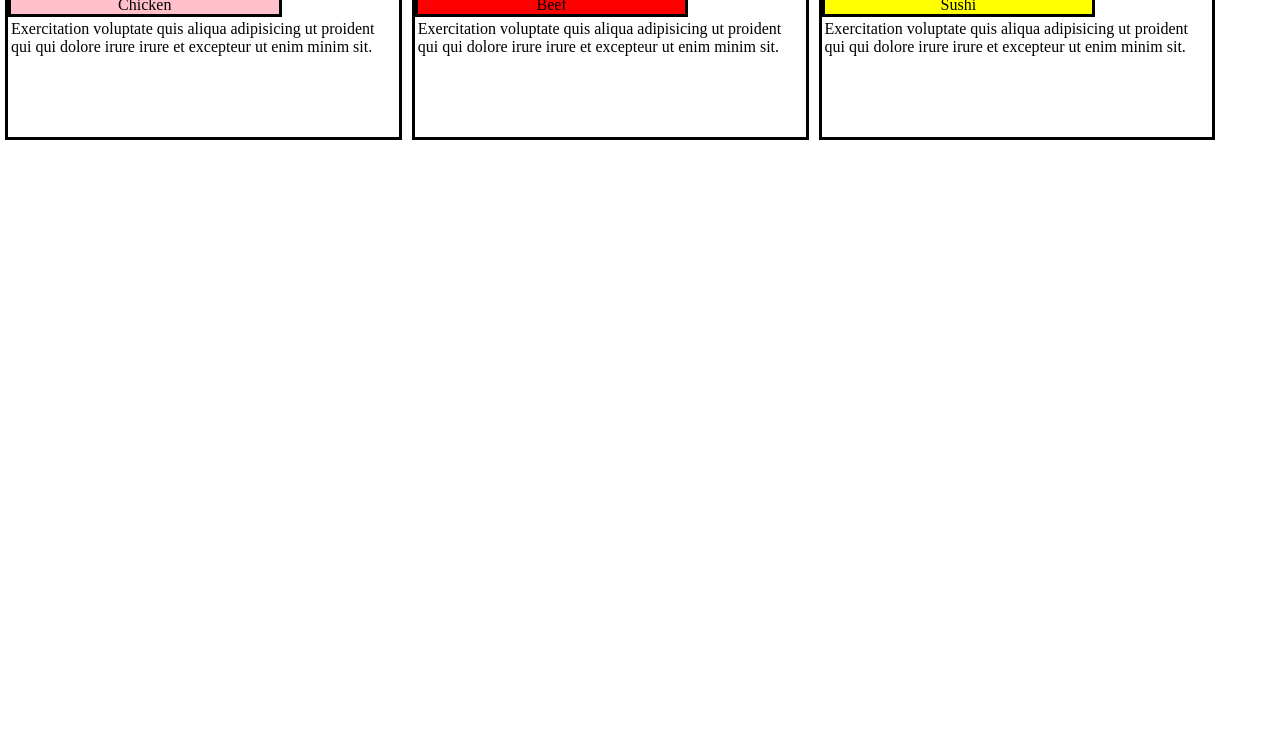
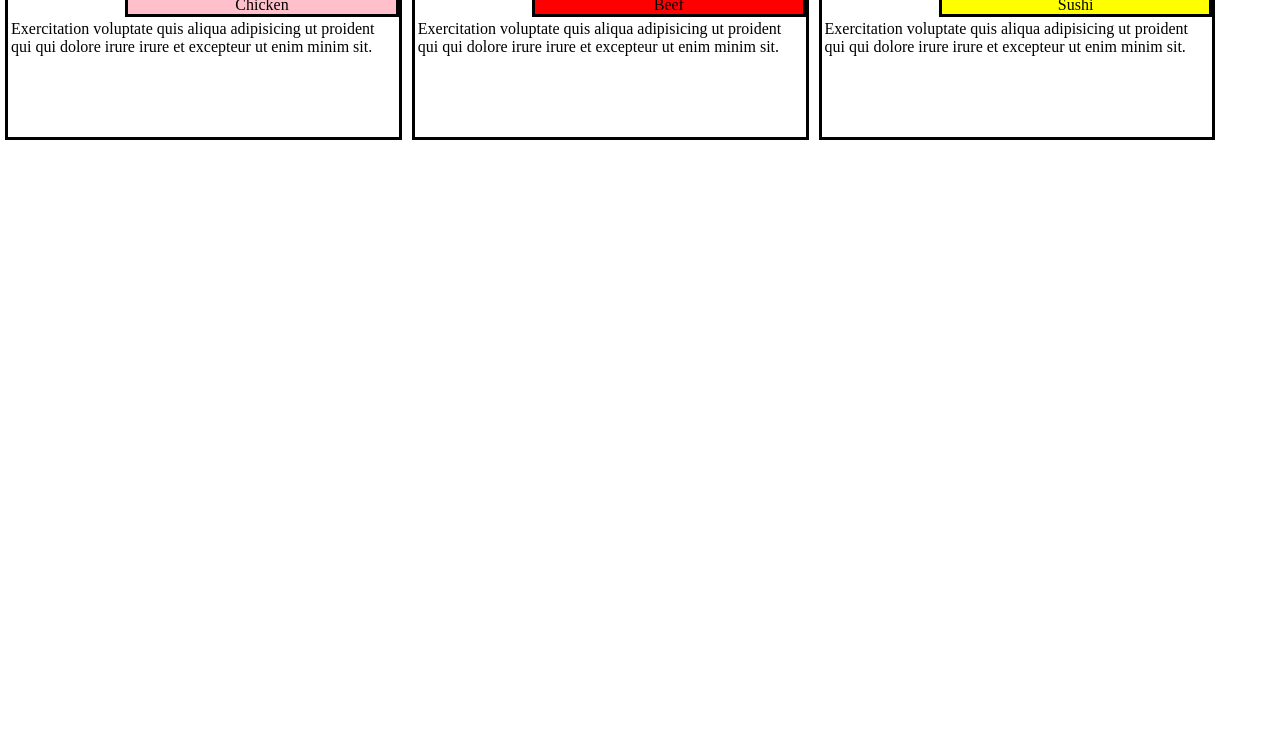
Before and after one commit to mdeepan/module2-solution, a plain HTML site: page index.html in a window 1280 px wide. Shown: the part 52-800 px from the top of the page. Drawn offline with Linux system fonts and the light colour scheme.

Commit message:
Applied relation position and offset to the menu title texts

```diff
--- a/css/styles.css
+++ b/css/styles.css
@@ -14,6 +14,7 @@ h1 {
 }
 
 .menu-title {
+	position: relative;
 	width: 70%;
 	border: solid black;
 	text-align: center;
@@ -36,14 +37,17 @@ h1 {
 
 #menu1 {
 	background: pink;
+	left: 30%;
 }
 
 #menu2 {
 	background: red;
+	left: 30%;
 }
 
 #menu3 {
 	background: yellow;
+	left: 30%;
 }
 
 p {
```
